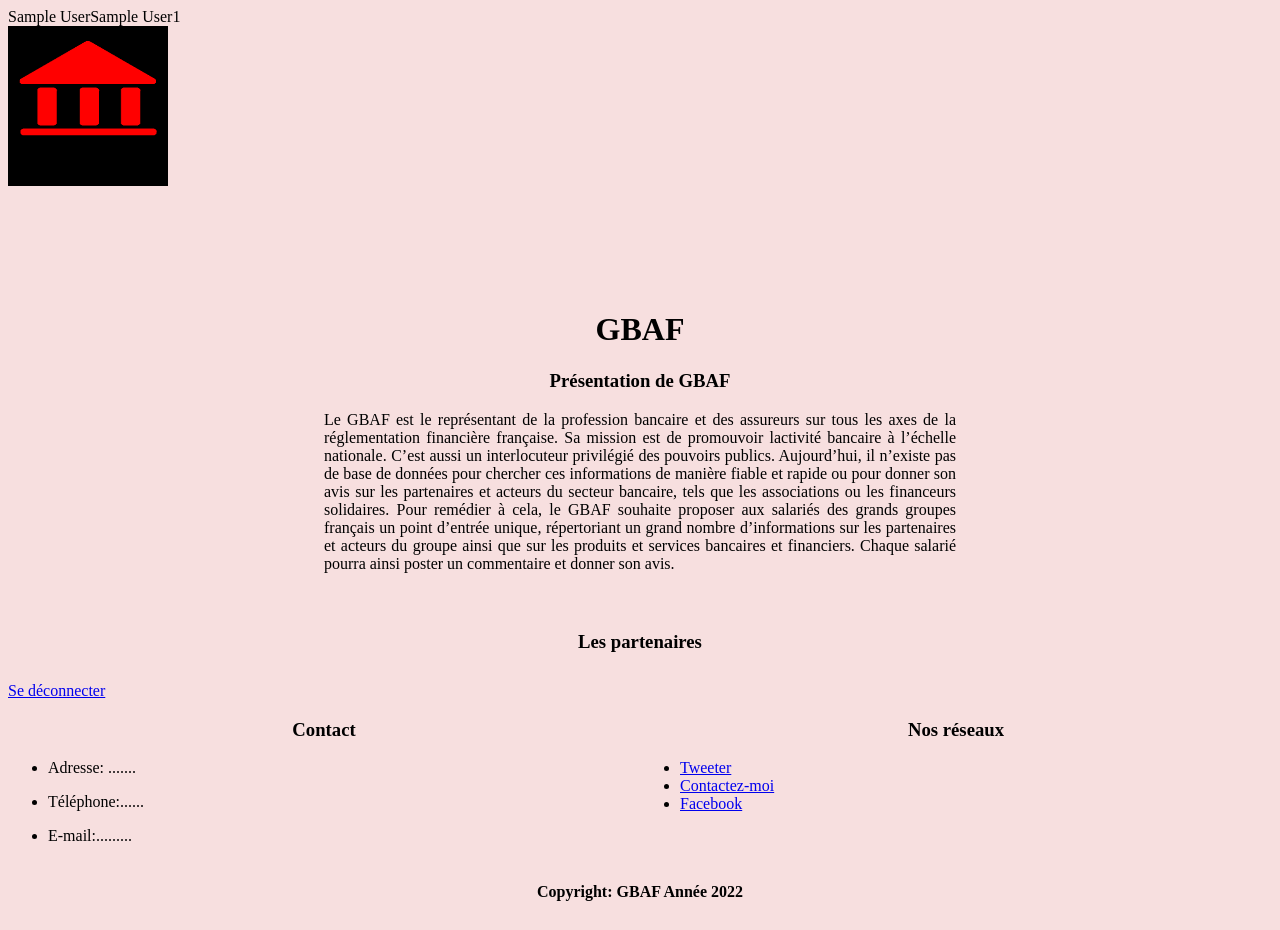
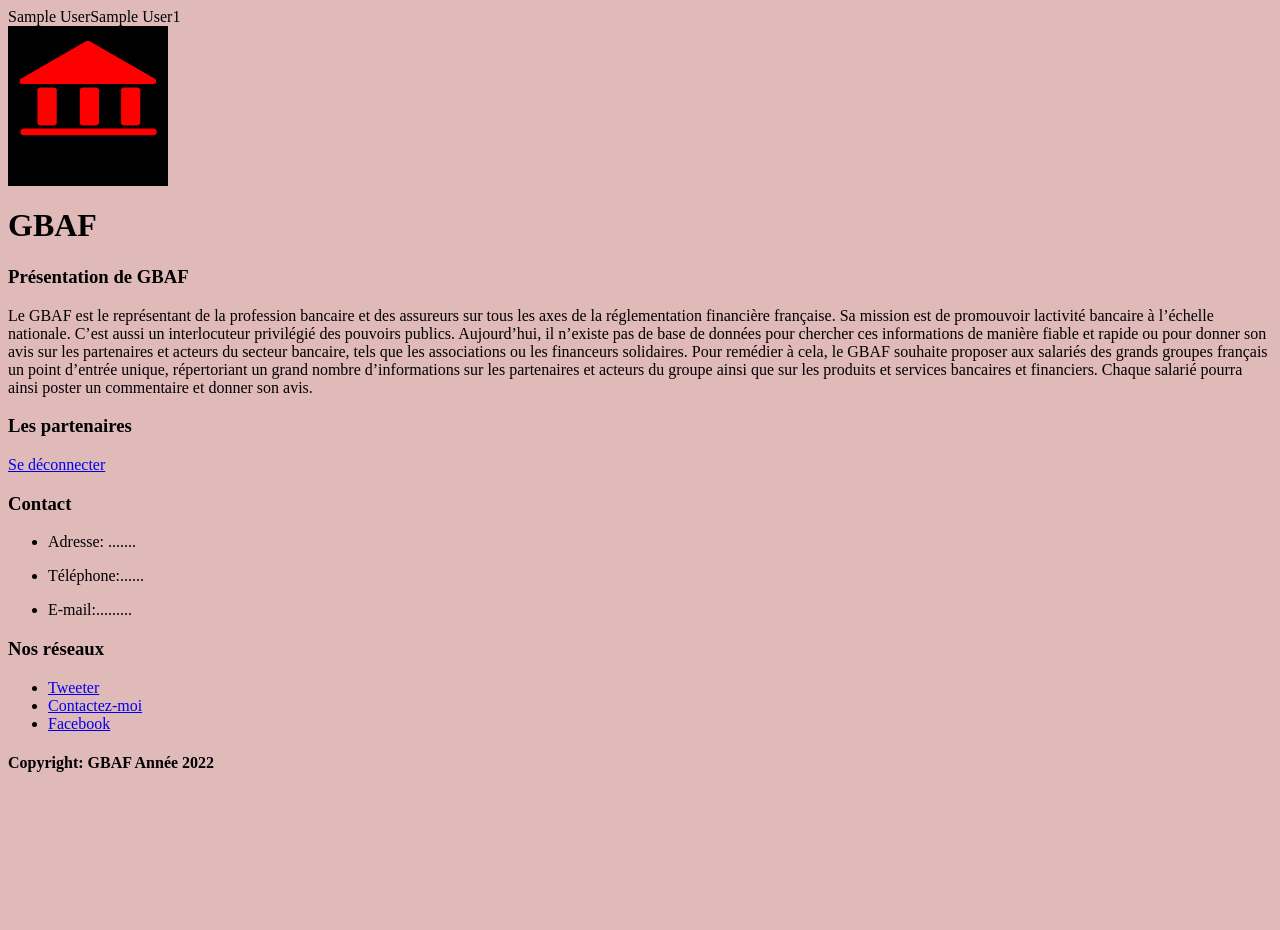
Before and after one commit to psychoniac/projet3_OC, a PHP site: page /home.php in a window 1280 px wide. After the commit the page ends 772 px from the top, so only its background shows below. Run offline with PHP 8.4, Linux system fonts and the light colour scheme; the visitor is signed in with stand-in values (Sample User, id 1); data that the repository does not hold is empty.

Commit message:
Update style.css
debut code flexbox

```diff
--- a/style.css
+++ b/style.css
@@ -1,120 +1,28 @@
+body
+{
+	background-color: #e0b9b9
 
-body
+
+}
+
+.container
 {
 	display: flex;
 	flex-direction: column;
-	flex-wrap: wrap;
+	font-size: 20;
+	background-color: #e0b9b9;
 	justify-content: space-around;
-	text-align: justify;
-	background-color: rgb(247, 223, 223);
-}
-header
-{
-	margin-bottom: 20px;
-	width: 100%;
-	height: 15%;
-	text-align: center;
-	font-size: 45px;
-	color: rgb(96, 22, 22);
-}
-.partenaire
-{
-	width: 50%;
-	align-content: center;
-	margin-left: 25%;
-	margin-right: 25%;
-}
-.logo_gbaf
-{
-	float: left;
-}
-.presentation
-{
-	margin-top: 10%;
-	margin-left: 25%;
-	margin-right: 25%;
-	margin-bottom: 10%;
-	width: 50%;
-	height: 25%;
-	text-align: justify;
+	align-items: center;
 
 }
-h1
-{
+.container>.en_tete{
+	min-height: 160px;
+	min-width: 100%;
+}
+.container>.corps_page{
 	text-align: center;
+	width: 100%;
+}
+.login{
 
 }
-h2
-{
-	text-align: center;
-	font-size: 30px;
-	color: rgb(121, 6, 6);
-}
-.acteur
-{
-	padding: 5px;
-
-}
-.logo
-{
-	padding: 2px;
-	width: 20%;
-	height: 20%;
-}
-.nom_acteur
-{
-	text-decoration: underline;
-	text-align: center;
-	font-size: 20px;
-	color: red;
-}
-
-.logo_acteur
-{
-	width: 150px;
-	height: 150px;
-	border: 4px black solid;
-
-}
-.description
-{
-	text-align: justify;
-}
-h4
-{
-	text-align: left;
-}
-.nom_acteur2
-{
-	text-align: center;
-	text-decoration: underline;
-	color: darkred;
-	font-size: 50px;
-}
-.bloc_acteur
-{
-	border: 2px black solid;
-}
-h3
-{
-	text-align: center;
-}
-
-.footer
-{
-	display: flex;
-	flex-wrap: wrap;
-}
-.contact
-{
-	text-align: justify;
-	width: 50%;
-}
-.bouton_reseaux
-{
-	width: 50%;
-}
-.copyright
-{
-	text-align: center;
-}
```
